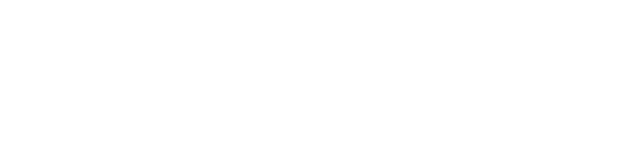
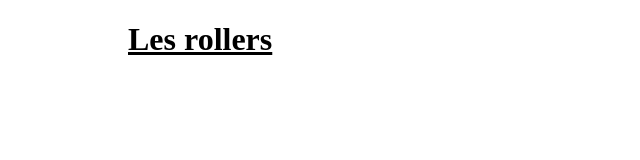
Before and after one commit to ThomasLaforge/html-discover, a plain HTML site: page index.html in a window 1280 px wide. Shown: the whole page, without its empty margins (0-640 px from the left). Drawn offline with Linux system fonts and the light colour scheme.

Commit message:
add style underlined

```diff
--- a/index.css
+++ b/index.css
@@ -2,3 +2,7 @@ body {
     width: 80%;
     margin: auto;
 }
+
+h1 {
+    text-decoration: underline;
+}
--- a/index.html
+++ b/index.html
@@ -7,6 +7,6 @@
     <link rel="stylesheet" href="index.css">
 </head>
 <body>
-
+    <h1>Les rollers</h1>
 </body>
 </html>
```
